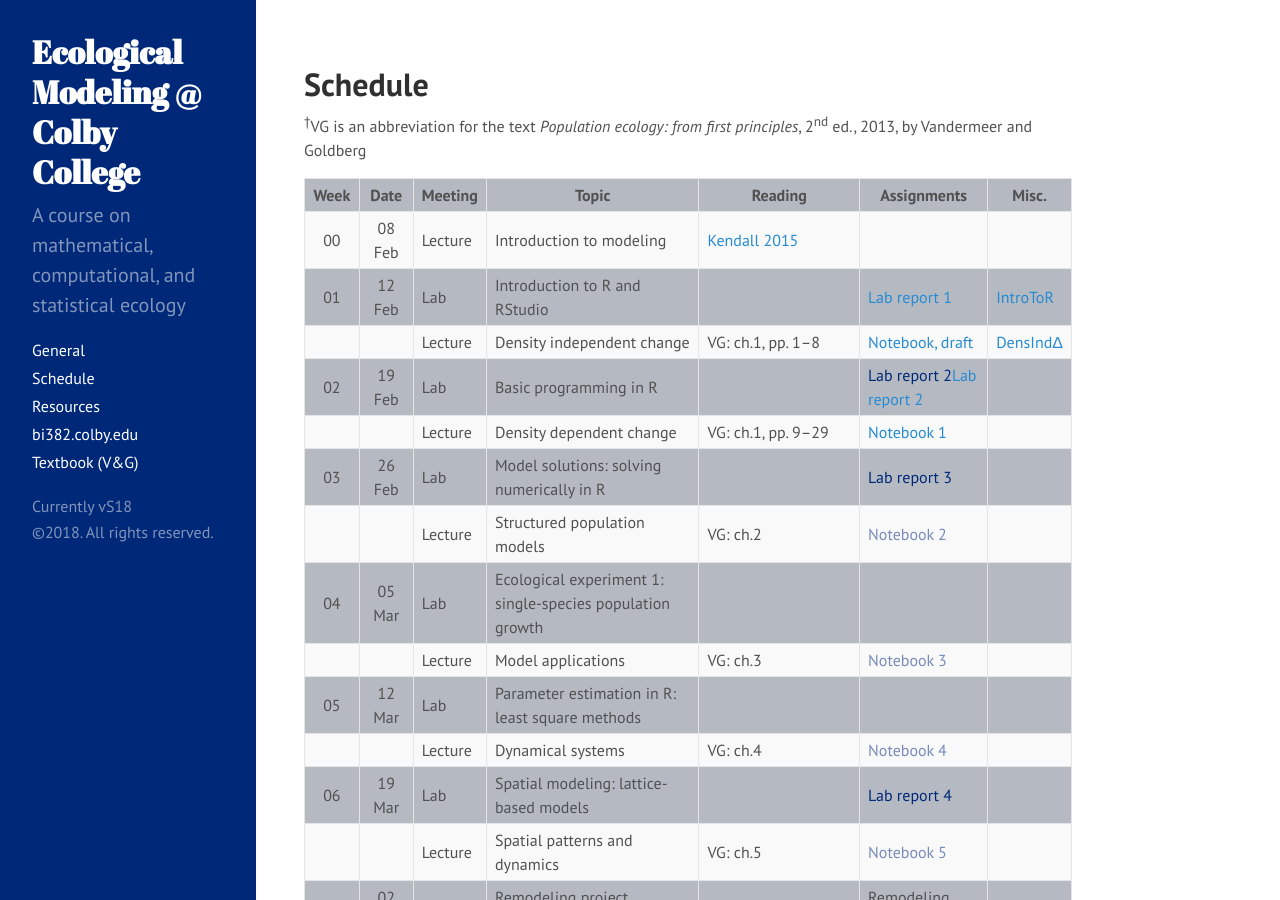
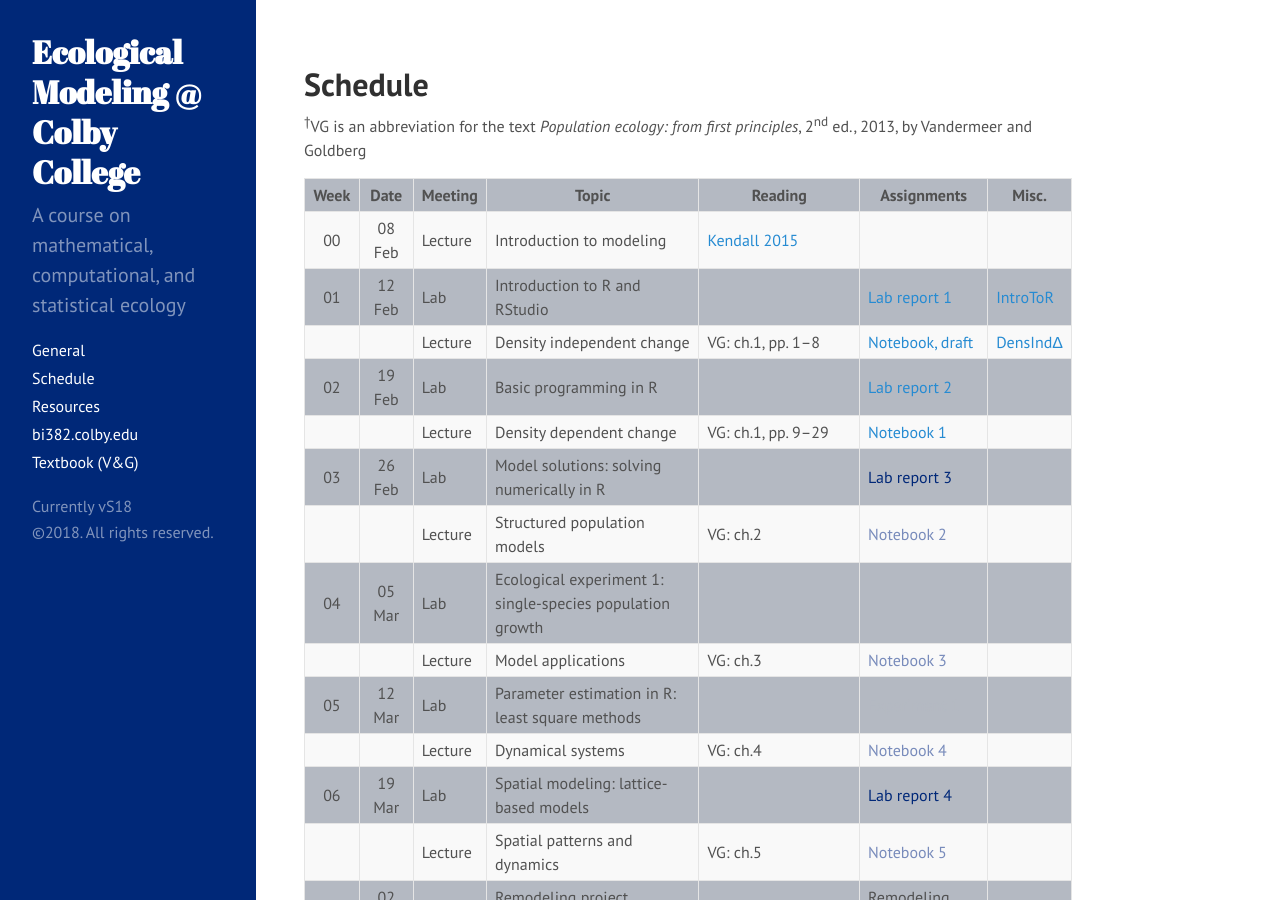
Before and after one commit to ColbyEcology/BI382_2018_Spring, a Jekyll site: the page built from Schedule.md, in a window 1280 px wide and 900 px high. Built offline with Jekyll 4.4.1, drawn with Linux system fonts in a browser that asks for light colours.

Commit message:
remove 2 lab 2s

```diff
--- a/Schedule.md
+++ b/Schedule.md
@@ -32,7 +32,7 @@ Week |  Date  | Meeting |     Topic
 00   | 08 Feb | Lecture | Introduction to modeling                                       | [Kendall 2015](http://onlinelibrary.wiley.com/doi/10.1890/14-2080.1/abstract){:target="_blank"}  | |
 01   | 12 Feb |   Lab   | Introduction to R and RStudio                                  |                   | <span style="color:#002878">[Lab report 1](../Assignments/LabReports/LabReport_1.nb.html){:target="_blank"}</span> | [IntroToR](../Presentations/Lab1_IntroToR.html){:target="_blank"}
      |        | Lecture | Density independent change                                     | VG: ch.1, pp. 1–8 | <span style="color:#788bbb">[Notebook, draft](../Assignments/LectureNotebooks/Ch1_draft_Notebook)</span> | [DensInd&Delta;](../Presentations/Lec2_3_DensIndGrowth.html){:target="_blank"}
-02   | 19 Feb |   Lab   | Basic programming in R                                         |                   | <span style="color:#002878">Lab report 2</span><span style="color:#002878">[Lab report 2](../Assignments/LabReports/LabReport_2.nb.html){:target="_blank"}</span> |
+02   | 19 Feb |   Lab   | Basic programming in R                                         |                   | <span style="color:#002878">[Lab report 2](../Assignments/LabReports/LabReport_2.nb.html){:target="_blank"}</span> |
      |        | Lecture | Density dependent change                                       | VG: ch.1, pp. 9–29| <span style="color:#788bbb">[Notebook 1](../Assignments/LectureNotebooks/Ch1_Notebook)</span> |
 03   | 26 Feb |   Lab   | Model solutions: solving numerically in R                      |                   | <span style="color:#002878">Lab report 3</span> |
      |        | Lecture | Structured population models                                   | VG: ch.2          | <span style="color:#788bbb">Notebook 2</span> |
```
